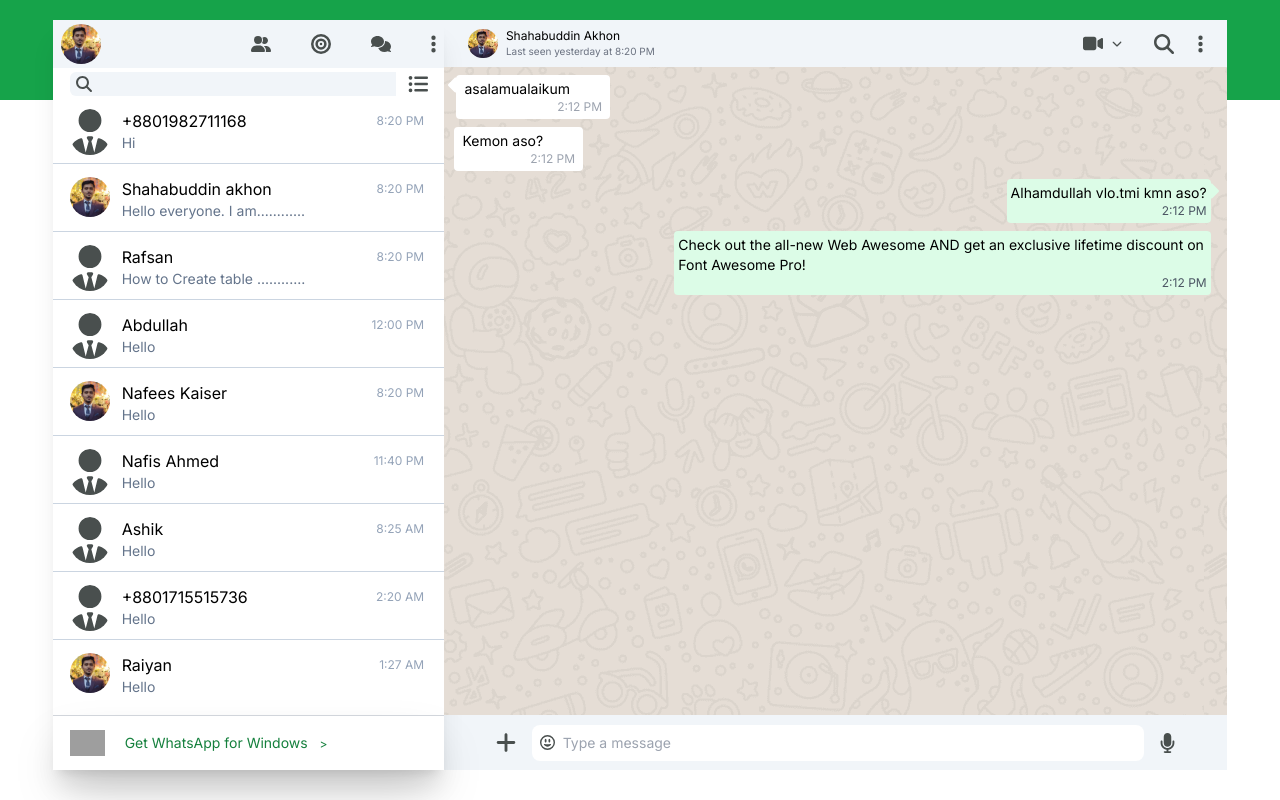
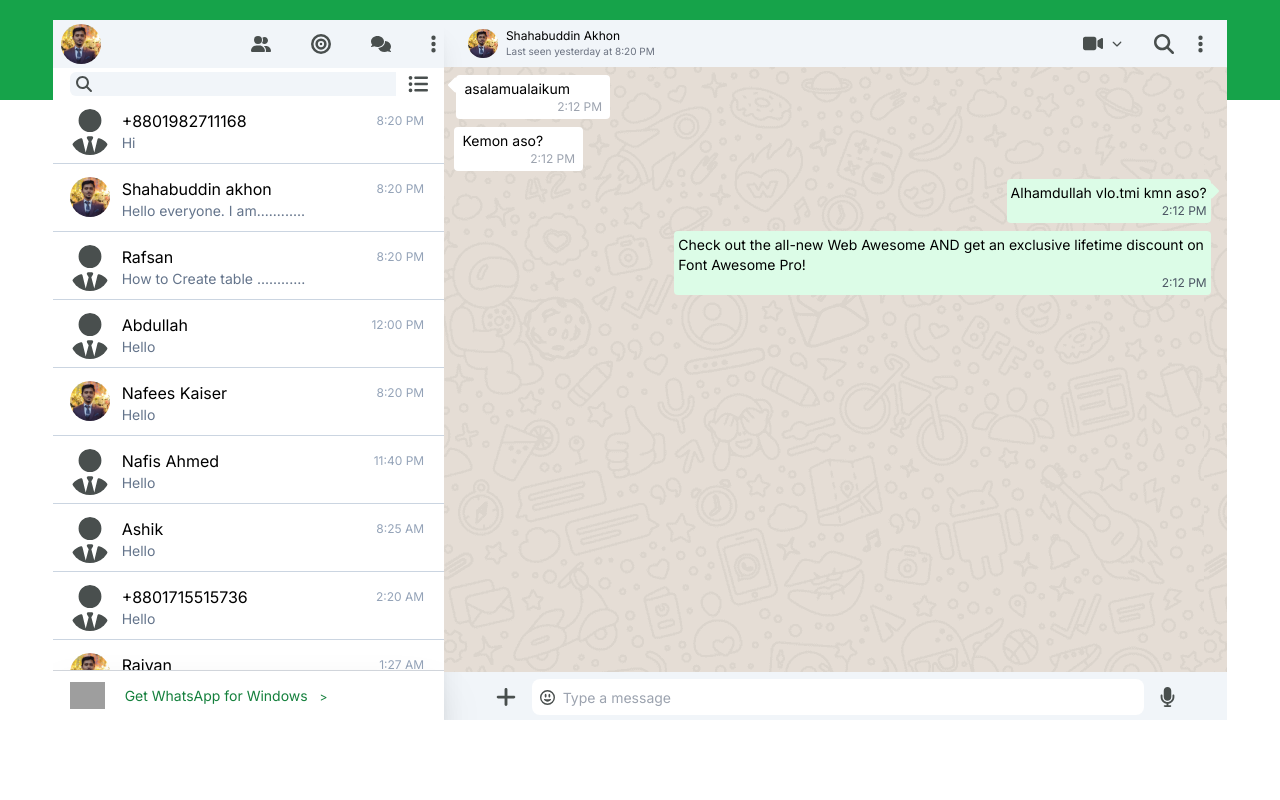
Before and after one commit to Shahabuddin1122/WhatsApp, a Next.js app in the folder frontend/: page /landing-page in a window 1280 px wide. Built offline with nearby package versions, Linux system fonts and the light colour scheme; grey boxes are pictures that could not be loaded.

Commit message:
Add Remove Horizontal and vertical Scrolling

```diff
--- a/frontend/src/app/landing-page/page.tsx
+++ b/frontend/src/app/landing-page/page.tsx
@@ -8,7 +8,7 @@
     return (
         <>
             <div className={"min-w-[765px] w-full h-[100px] bg-green-600 flex justify-center"}>
-                <div className={"w-11/12 h-[750px] mt-5 bg-slate-100  flex"}>
+                <div className={"w-11/12 h-[700px] mt-5 bg-slate-100  flex overflow-hidden"}>
                     <div className={"min-w-[350px] sm:w-1/2 md:w-2/5 lg:w-1/3 h-full bg-white shadow-xl  relative"}>
                         <div className={"w-full h-12 px-2 flex justify-between items-center bg-slate-100"}>
                             <div className={"w-10 h-10 flex justify-center items-center rounded-full"}>
@@ -62,7 +62,7 @@
                                 </div>
                             </div>
                         </div>
-                        <div className={"w-full h-[55px] absolute bottom-0 border-t border-gray-300 bg-white flex justify-center items-center shadow-2xl"}>
+                        <div className={"w-full h-[50px] absolute bottom-0 border-t border-gray-300 bg-white flex justify-center items-center shadow-2xl"}>
                             <div className={"w-11/12 h-[90%] flex gap-x-5 items-center"}>
                                 <Image src={"/whats_app.png"} alt={"Whatsapp"} height={35} width={35}/>
                                 <p className={"text-green-700 text-md md:text-sm "}>Get WhatsApp for Windows <span
--- a/frontend/src/components/Chat.tsx
+++ b/frontend/src/components/Chat.tsx
@@ -24,13 +24,13 @@
                     </div>
                 </div>
             </div>
-            <div style={{backgroundImage:"url('/1288117.png')"}} className={"h-[648px] w-full relative overflow-y-scroll"}>
+            <div style={{backgroundImage:"url('/1288117.png')"}} className={"h-[605px] w-full relative overflow-y-scroll"}>
                 <MessageLeft Message={"asalamualaikum"} Time={"2:12 PM"} first={true}/>
                 <MessageLeft Message={"Kemon aso?"} Time={"2:12 PM"} first={false}/>
                 <MessageRight Message={"Alhamdullah vlo.tmi kmn aso?"} Time={"2:12 PM"} first={true}/>
                 <MessageRight Message={"Check out the all-new Web Awesome AND get an exclusive lifetime discount on Font Awesome Pro!"} Time={"2:12 PM"} first={false}/>
             </div>
-            <div className={"h-[55px] w-full flex justify-center items-center "}>
+            <div className={"h-[50px] w-full flex justify-center items-center "}>
                 <div className={"h-[40px] w-[94%] flex justify-center items-center gap-x-4"}>
                     <div className={"flex justify-center"}>
                         <Image src={"/plus.svg"} alt={"Plus"} width={20} height={20} />
```
